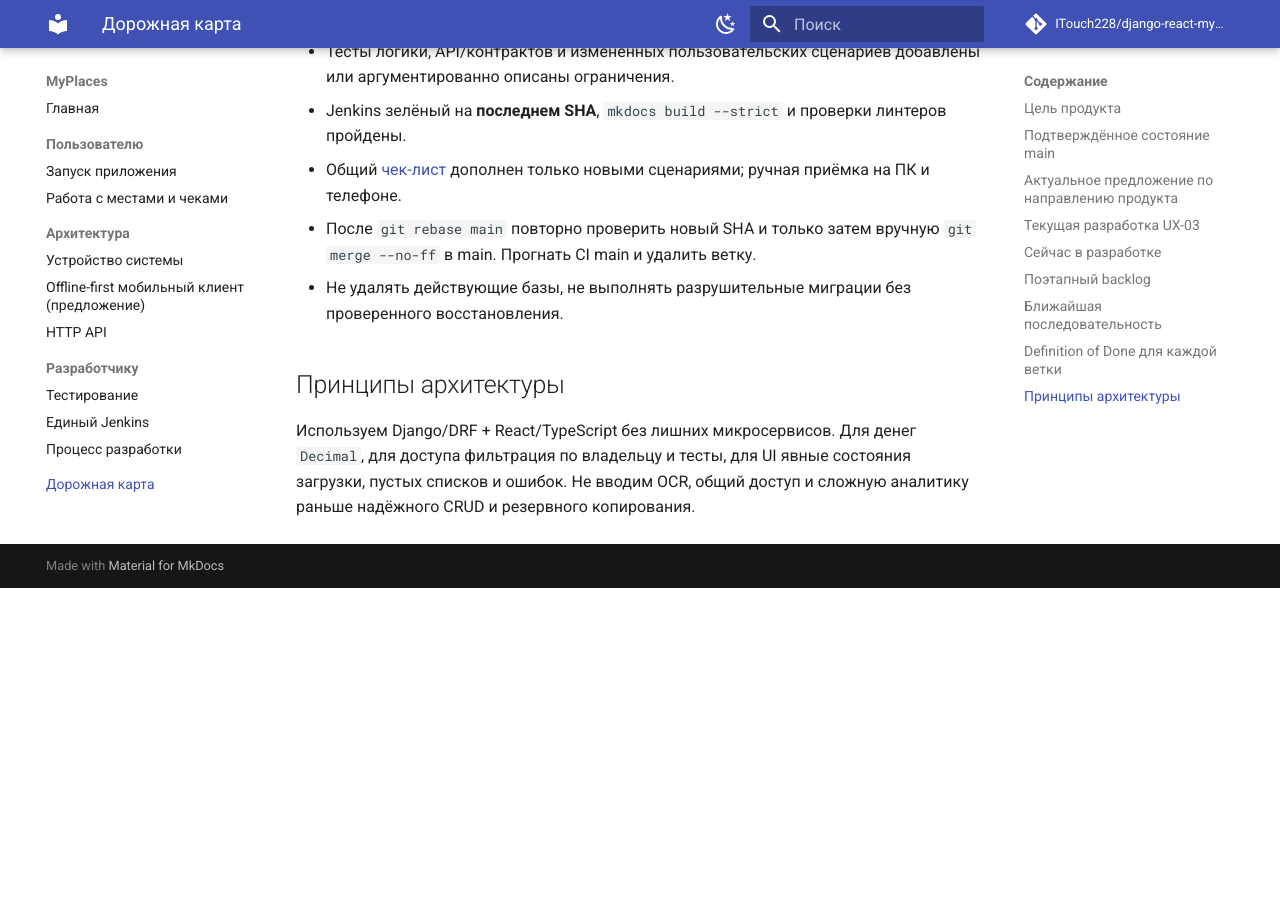
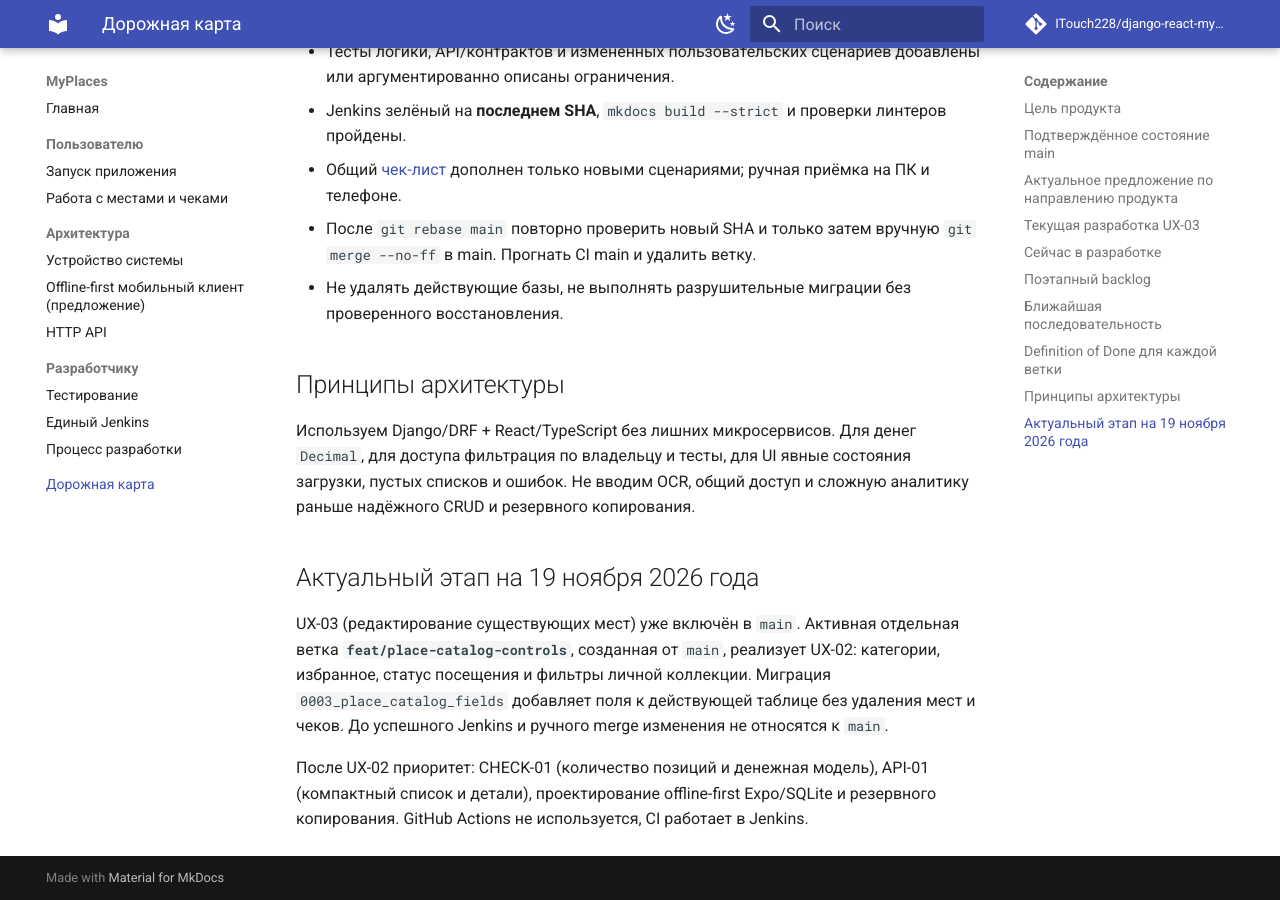
Before and after one commit to ITouch228/django-react-myplaces, an MkDocs documentation site: the page built from docs/roadmap.md, in a window 1280 px wide and 900 px high, scrolled down 4186 px. Built offline with MkDocs 1.6.1 and Material for MkDocs 9.7.7, drawn with Linux system fonts in a browser that asks for light colours; comment, search, counter and statistics services are not loaded; before the commit the page ends 4774 px from its top, so only the background shows below that.

Commit message:
docs(roadmap): record new catalog branch and development sequence

```diff
--- a/docs/roadmap.md
+++ b/docs/roadmap.md
@@ -74,3 +74,9 @@
 ## Принципы архитектуры
 
 Используем Django/DRF + React/TypeScript без лишних микросервисов. Для денег `Decimal`, для доступа фильтрация по владельцу и тесты, для UI явные состояния загрузки, пустых списков и ошибок. Не вводим OCR, общий доступ и сложную аналитику раньше надёжного CRUD и резервного копирования.
+
+## Актуальный этап на 19 ноября 2026 года
+
+UX-03 (редактирование существующих мест) уже включён в `main`. Активная отдельная ветка **`feat/place-catalog-controls`**, созданная от `main`, реализует UX-02: категории, избранное, статус посещения и фильтры личной коллекции. Миграция `0003_place_catalog_fields` добавляет поля к действующей таблице без удаления мест и чеков. До успешного Jenkins и ручного merge изменения не относятся к `main`.
+
+После UX-02 приоритет: CHECK-01 (количество позиций и денежная модель), API-01 (компактный список и детали), проектирование offline-first Expo/SQLite и резервного копирования. GitHub Actions не используется, CI работает в Jenkins.
```
